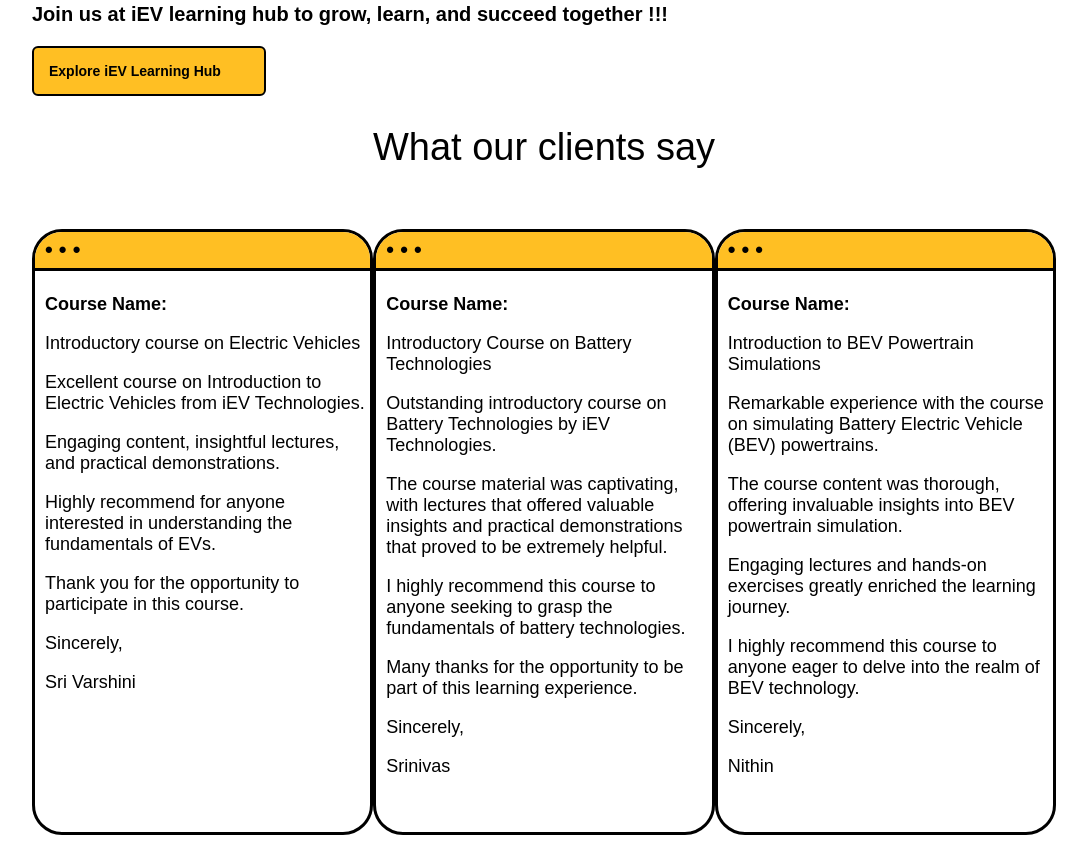
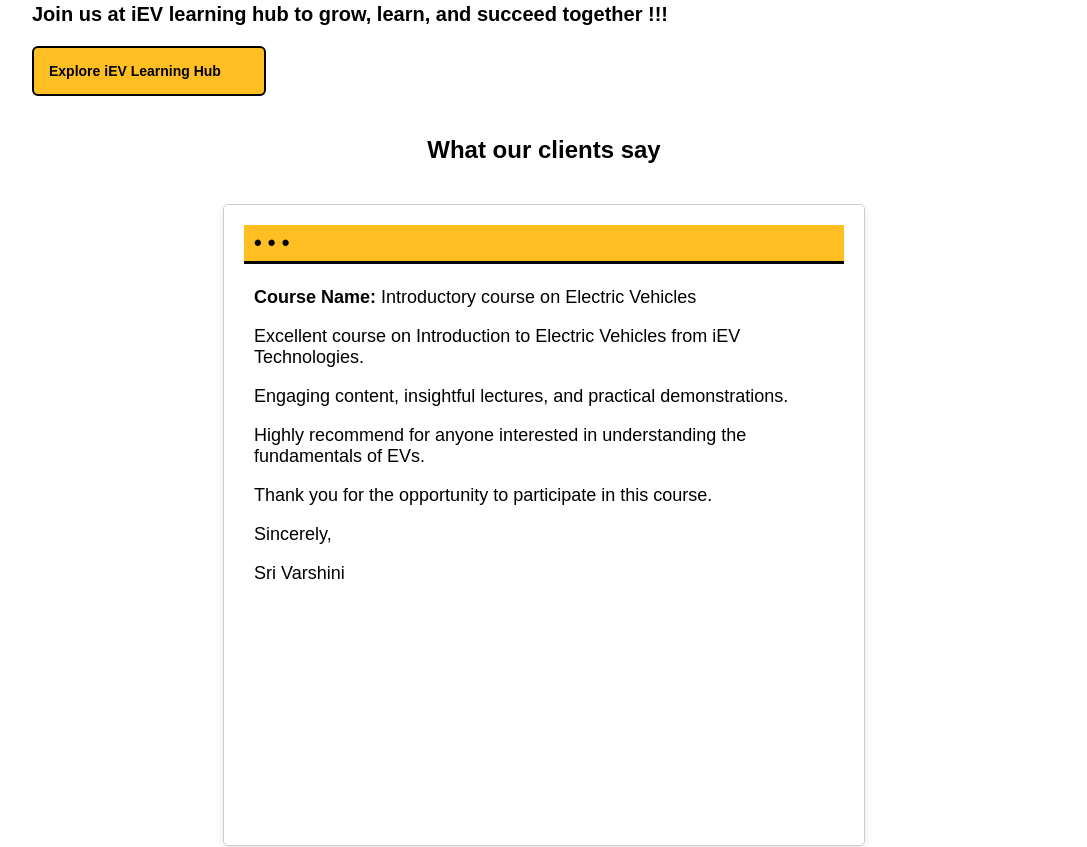
Before and after one commit to iev21/iev-frontend, an Angular app: page / in a window 1280 px wide. Shown: the part 1720-2567 px from the top of the page, without its empty margins (96-1183 px from the left). Built offline with nearby package versions, Linux system fonts and the light colour scheme.

Commit message:
Update testimonials.component.html

```diff
--- a/src/app/testimonials/testimonials.component.html
+++ b/src/app/testimonials/testimonials.component.html
@@ -1,84 +1,107 @@
-<!-- This HTML code represents a header and testimonials section -->
-<!-- Testimonials Container with Navigation -->
-<div class="header">
-    What our clients say
-</div>
-<!-- <div class="testimonials-container"> -->
-<!-- Left Arrow -->
-<!-- <div class="arrow left-arrow" (click)="scrollTestimonials('left')">&#10094;</div> -->
-<!-- Testimonials Content -->
+<!DOCTYPE html>
+<html lang="en">
+<head>
+    <meta charset="UTF-8">
+    <meta name="viewport" content="width=device-width, initial-scale=1.0">
+    <title>Testimonials</title>
+    <style>
+        /* Your existing CSS code for testimonials */
+        .header {
+            text-align: center;
+            font-size: 24px;
+            font-weight: 700;
+            padding-top: 10px;
+            padding-bottom: 10px;
+        }
+        .testimonials {
+            display: flex;
+            flex-direction: column;
+            align-items: center;
+        }
+        .testimonials__div {
+            display: none;
+            width: 100%;
+            max-width: 600px;
+            padding: 20px;
+            border: 1px solid #ccc;
+            border-radius: 5px;
+            margin-bottom: 20px;
+            box-shadow: 0 4px 8px rgba(0, 0, 0, 0.1);
+        }
+        .testimonials__div.active {
+            display: block;
+        }
+        .innertext {
+            font-size: 16px;
+        }
+    </style>
+</head>
+<body>
+    <div class="header">
+        What our clients say
+    </div>
     <div class="testimonials">
-        <!-- Testimonial -->
-        <div class="testimonials__div">
-            <div>• • •</div> <!-- Testimonial indicator -->
-            <!-- <div class="testimonial-image"> -->
-            <!-- <img src="path/to/image1.jpg" alt="Testimonial Image 1"> -->
-            <!-- </div> -->
+        <!-- Testimonial 1 -->
+        <div class="testimonials__div active">
+            <div>• • •</div>
             <div class="innertext">
-                <!-- Testimonial content -->
-                <p><b>Course Name:</b></p>
-                <p>Introductory course on Electric Vehicles</p>
-                <!--<p>Instructor: [Instructor's Name]</p>-->
-                <!-- <p>Institution: IEV Technologies</p> -->
+                <p><b>Course Name:</b> Introductory course on Electric Vehicles</p>
                 <p>Excellent course on Introduction to Electric Vehicles from iEV Technologies.</p>
                 <p>Engaging content, insightful lectures, and practical demonstrations.</p>
                 <p>Highly recommend for anyone interested in understanding the fundamentals of EVs.</p>
-                <p>Thank you for the opportunity to participate in this course. </p>
-                <!-- <p>We look forward to applying our learnings and contributing to the advancement of electric vehicle technology.</p>-->
-                <p>Sincerely,
+                <p>Thank you for the opportunity to participate in this course.</p>
+                <p>Sincerely,</p>
                 <p>Sri Varshini</p>
-                <!-- <p>[Student ID/Contact Information]</p> -->
             </div>
         </div>
-        <!-- Repeat this structure for additional testimonials -->
-        <!-- Testimonial -->
+        <!-- Testimonial 2 -->
         <div class="testimonials__div">
-            <div>• • •</div> <!-- Testimonial indicator -->
+            <div>• • •</div>
             <div class="innertext">
-                <!-- Testimonial content -->
-                <p><b>Course Name:</b></p>
-                <p>Introductory Course on Battery Technologies</p>
-                <!--<p>Instructor: [Instructor's Name]</p>-->
-                <!-- <p>Institution: IEV Technologies</p> -->
+                <p><b>Course Name:</b> Introductory Course on Battery Technologies</p>
                 <p>Outstanding introductory course on Battery Technologies by iEV Technologies.</p>
                 <p>The course material was captivating, with lectures that offered valuable insights and practical demonstrations that proved to be extremely helpful.</p>
-                <p>I highly recommend this course to anyone seeking to grasp the fundamentals of battery technologies. </p>
-                <p>Many thanks for the opportunity to be part of this learning experience. </p>
-                <!-- <p>We look forward to applying our learnings and contributing to the advancement of electric vehicle technology.</p>-->
-                <p>Sincerely,
-                <p>Srinivas </p>
-                <!-- <p>[Student ID/Contact Information]</p> -->
+                <p>I highly recommend this course to anyone seeking to grasp the fundamentals of battery technologies.</p>
+                <p>Many thanks for the opportunity to be part of this learning experience.</p>
+                <p>Sincerely,</p>
+                <p>Srinivas</p>
             </div>
         </div>
-        <!-- Testimonial -->
+        <!-- Testimonial 3 -->
         <div class="testimonials__div">
-            <div>• • •</div> <!-- Testimonial indicator -->
+            <div>• • •</div>
             <div class="innertext">
-                <!-- Testimonial content -->
-                <p><b>Course Name:</b></p>
-                <p>Introduction to BEV Powertrain Simulations</p>
-                <!-- <p>Instructor: [Instructor's Name]</p> -->
-                <!-- <p>Institution: IEV Technologies</p> -->
+                <p><b>Course Name:</b> Introduction to BEV Powertrain Simulations</p>
                 <p>Remarkable experience with the course on simulating Battery Electric Vehicle (BEV) powertrains.</p>
                 <p>The course content was thorough, offering invaluable insights into BEV powertrain simulation.</p>
-                <p> Engaging lectures and hands-on exercises greatly enriched the learning journey.</p>
+                <p>Engaging lectures and hands-on exercises greatly enriched the learning journey.</p>
                 <p>I highly recommend this course to anyone eager to delve into the realm of BEV technology.</p>
-                <!-- <p>We look forward to applying our learnings and contributing to the advancement of electric vehicle technology.</p>-->
-                <p>Sincerely,
-                <p> Nithin</p>
-                <!-- <p>[Student ID/Contact Information]</p> -->
+                <p>Many thanks for the opportunity to be part of this learning experience.</p>
+                <p>Sincerely,</p>
+                <p>Nithin</p>
             </div>
         </div>
-        <!-- Repeat this structure for additional testimonials -->
-
     </div>
 
-    <!-- Right Arrow -->
-    <!--<div class="arrow right-arrow" (click)="scrollTestimonials('right')">&#10095;</div>-->
-<!--</div>-->
-
-<!-- // This HTML code consists of a header and a testimonials section.
-// The header has the text "What our clients say".
-// The testimonials section contains three testimonials represented by three div elements with the class testimonials__div.
-// Each testimonial consists of a testimonial indicator (represented by "• • •") and testimonial content (represented by an empty div with the class innertext).
-// The testimonial content will typically contain text or other content provided by the clients.-->
+    <!-- JavaScript code for automatic slideshow -->
+    <script>
+        function startSlideshow() {
+            var testimonials = document.querySelectorAll('.testimonials__div');
+            var index = 0;
+            function nextTestimonial() {
+                testimonials.forEach(function(testimonial) {
+                    testimonial.classList.remove('active');
+                });
+                testimonials[index].classList.add('active');
+                index++;
+                if (index >= testimonials.length) {
+                    index = 0;
+                }
+            }
+            nextTestimonial();
+            setInterval(nextTestimonial, 5000); // Adjust interval time as needed
+        }
+        window.onload = startSlideshow;
+    </script>
+</body>
+</html>
```
